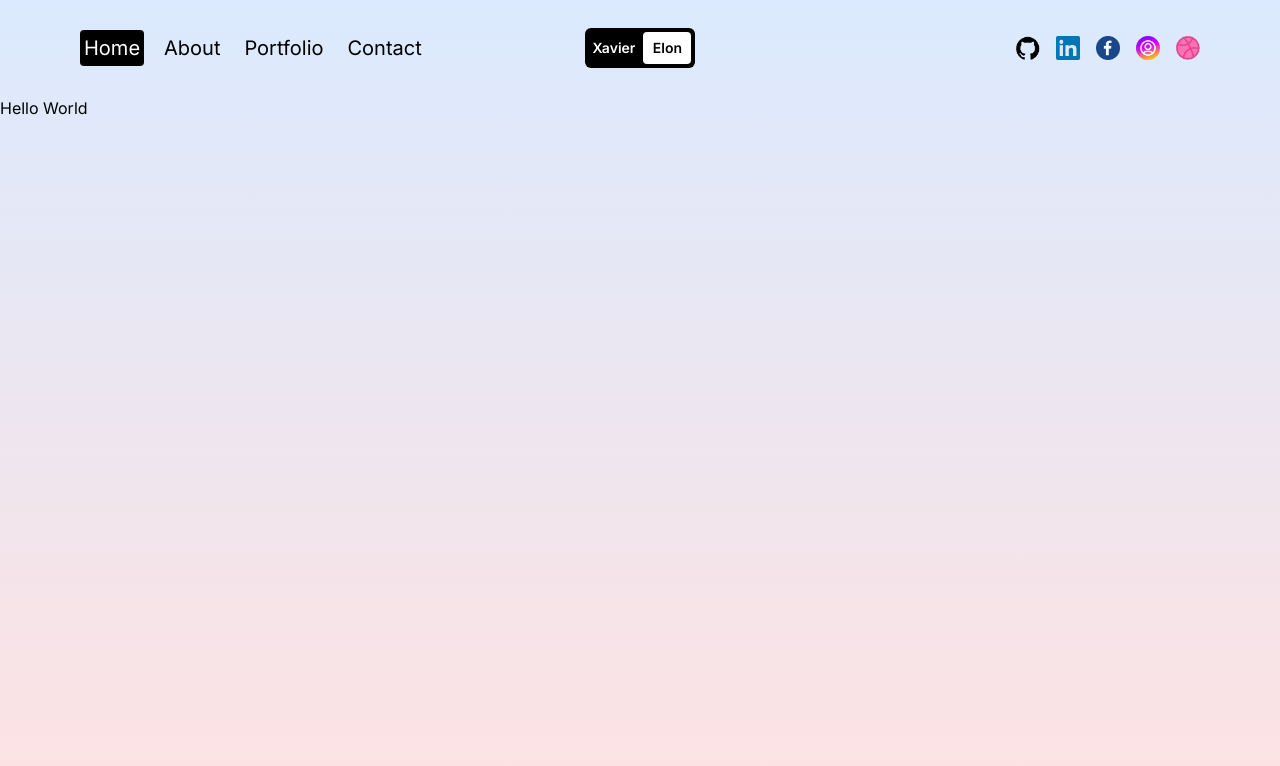
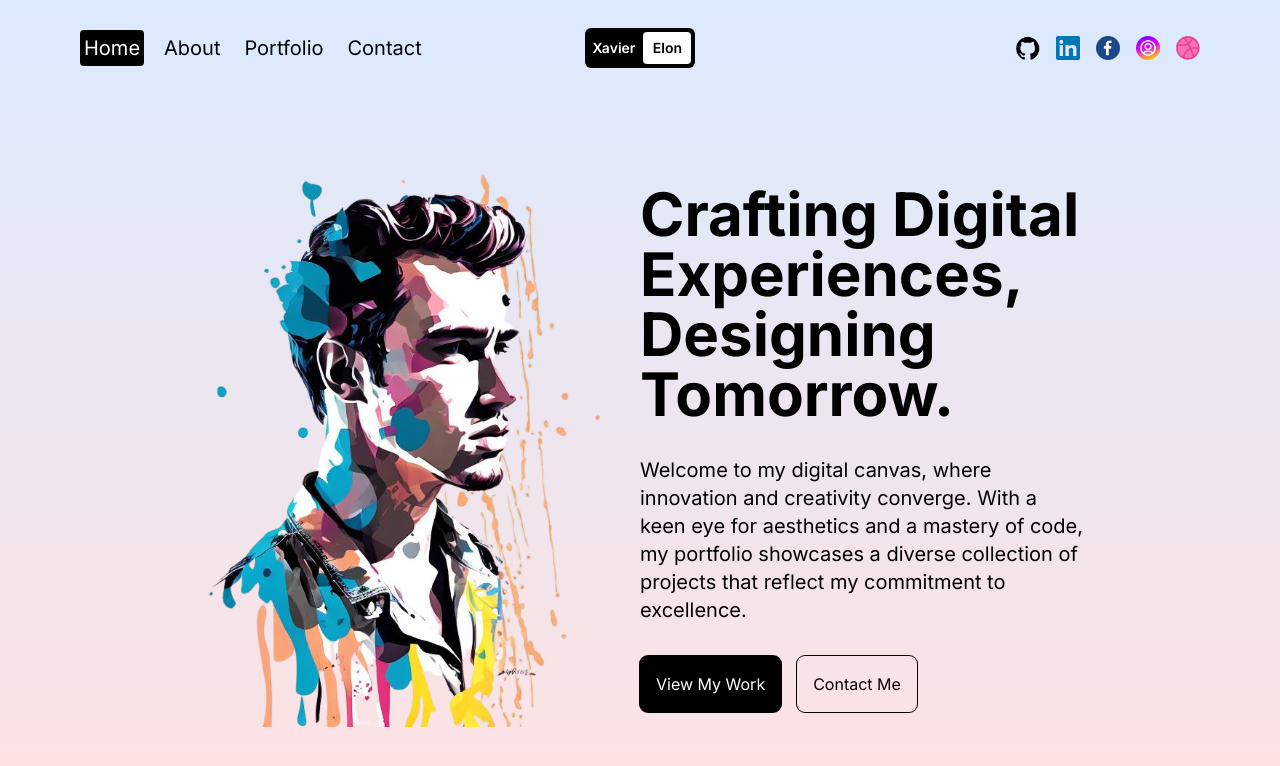
Before and after one commit to XavierElon/xavierelon-portfolio, a Next.js app: page / in a window 1280 px wide. Shown: the top 766 px of the page. Built offline with nearby package versions, Linux system fonts and the light colour scheme.

Commit message:
home page

```diff
--- a/src/app/layout.js
+++ b/src/app/layout.js
@@ -17,7 +17,7 @@
           <div className="h-24">
             <Navbar />
           </div>
-          <div className="h-[calc(100vh - 6rem)]">{children}</div>
+          <div className="h-[calc(100vh-6rem)]">{children}</div>
         </div>
       </body>
     </html>
--- a/src/app/page.jsx
+++ b/src/app/page.jsx
@@ -1,5 +1,31 @@
+'use client'
+
+import Image from 'next/image'
+import { motion } from 'framer-motion'
+
 const Homepage = () => {
-  return <div>Hello World</div>;
-};
+  return (
+    <motion.div className="h-full" initial={{ y: '-200vh' }} animate={{ y: '0%' }} transition={{ duration: 1 }}>
+      <div className="h-full flex flex-col lg:flex-row px-4 sm:px-8 md:px-12 lg:px-20 xl:px-48">
+        {/* IMAGE CONTAINER */}
+        <div className="h-1/2 lg:h-full lg:w-1/2 relative">
+          <Image src="/hero.png" alt="" fill className="object-contain" />
+        </div>
+        {/* TEXT CONTAINER */}
+        <div className="h-1/2 lg:h-full lg:w-1/2 flex flex-col gap-8 items-center justify-center">
+          {/* TITLE */}
+          <h1 className="text-4xl md:text-6xl font-bold">Crafting Digital Experiences, Designing Tomorrow.</h1>
+          {/* DESC */}
+          <p className="md:text-xl">Welcome to my digital canvas, where innovation and creativity converge. With a keen eye for aesthetics and a mastery of code, my portfolio showcases a diverse collection of projects that reflect my commitment to excellence.</p>
+          {/* BUTTONS */}
+          <div className="w-full flex gap-4">
+            <button className="p-4 rounded-lg ring-1 ring-black bg-black text-white">View My Work</button>
+            <button className="p-4 rounded-lg ring-1 ring-black">Contact Me</button>
+          </div>
+        </div>
+      </div>
+    </motion.div>
+  )
+}
 
-export default Homepage;
+export default Homepage
```
Also changed, not shown: package.json (+6 -5 lines), 1 other file (tests, documents, lock files or other folders).
